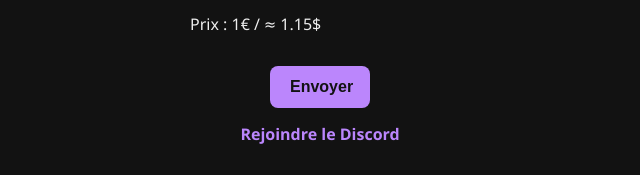
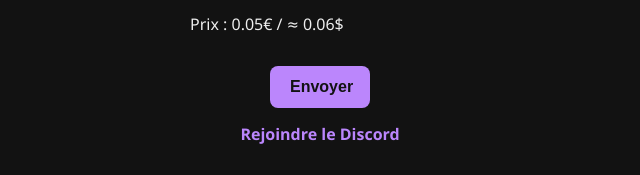
Before and after one commit to raphael-tsr/snapgrindapp, a plain HTML site: page boost.html in a window 1280 px wide. Shown: the part 272-447 px from the top of the page, 630-1270 px from the left. Drawn offline with Linux system fonts and the light colour scheme.

Commit message:
Adjust price calculation for score
Signed-off-by: raphael-tsr <raphael.teissier6@gmail.com>

```diff
--- a/boost.html
+++ b/boost.html
@@ -104,7 +104,7 @@
       } else if (score === 50000) {
         price = 0.35;
       } else {
-        price = score / 5000;
+        price = (score / 5000) * 0.05;
       }
 
       const dollar = (price * 1.15).toFixed(2);
```
